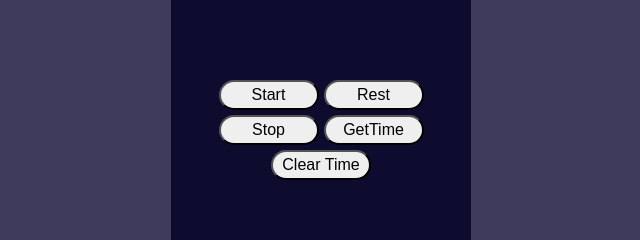
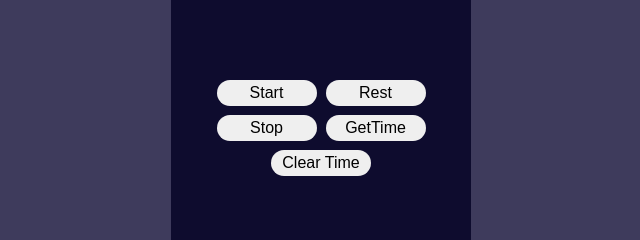
Before and after one commit to Peeyush033/Stop_watch, a plain HTML site: page index.html in a window 1280 px wide. Shown: the part 274-514 px from the top of the page, without its empty margins (319-959 px from the left). Drawn offline with Linux system fonts and the light colour scheme.

Commit message:
ui change

```diff
--- a/index.html
+++ b/index.html
@@ -30,6 +30,7 @@
         border-radius: 50vh;
         width: 100px;
         font-size: medium;
+        border: none;
       }
       .score{
         width: 100%;
@@ -45,7 +46,7 @@
     flex-wrap: wrap;
     justify-content: center;
     padding: 10px;
-    gap: 5px;
+    gap: 9px;
 }
 
 </style>
```
